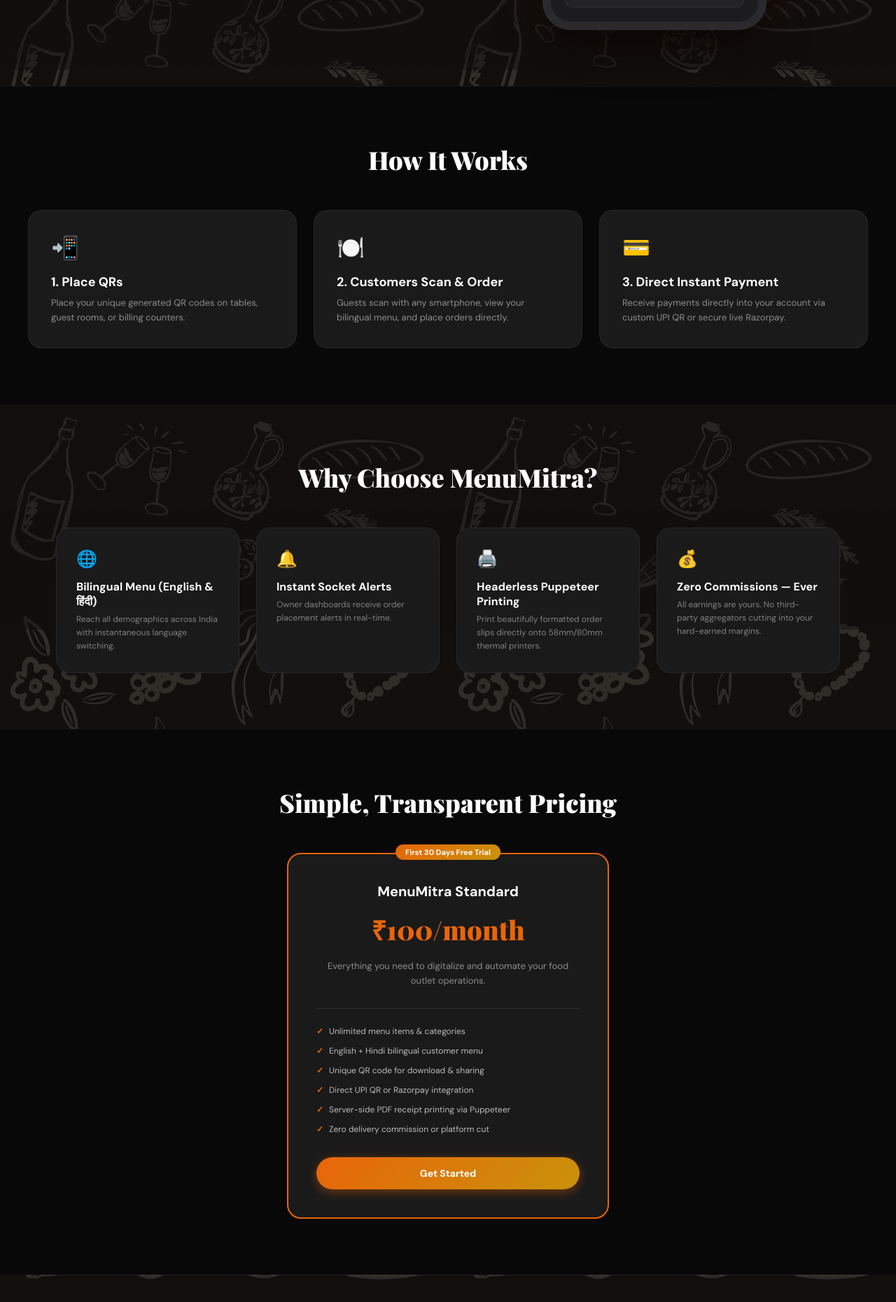
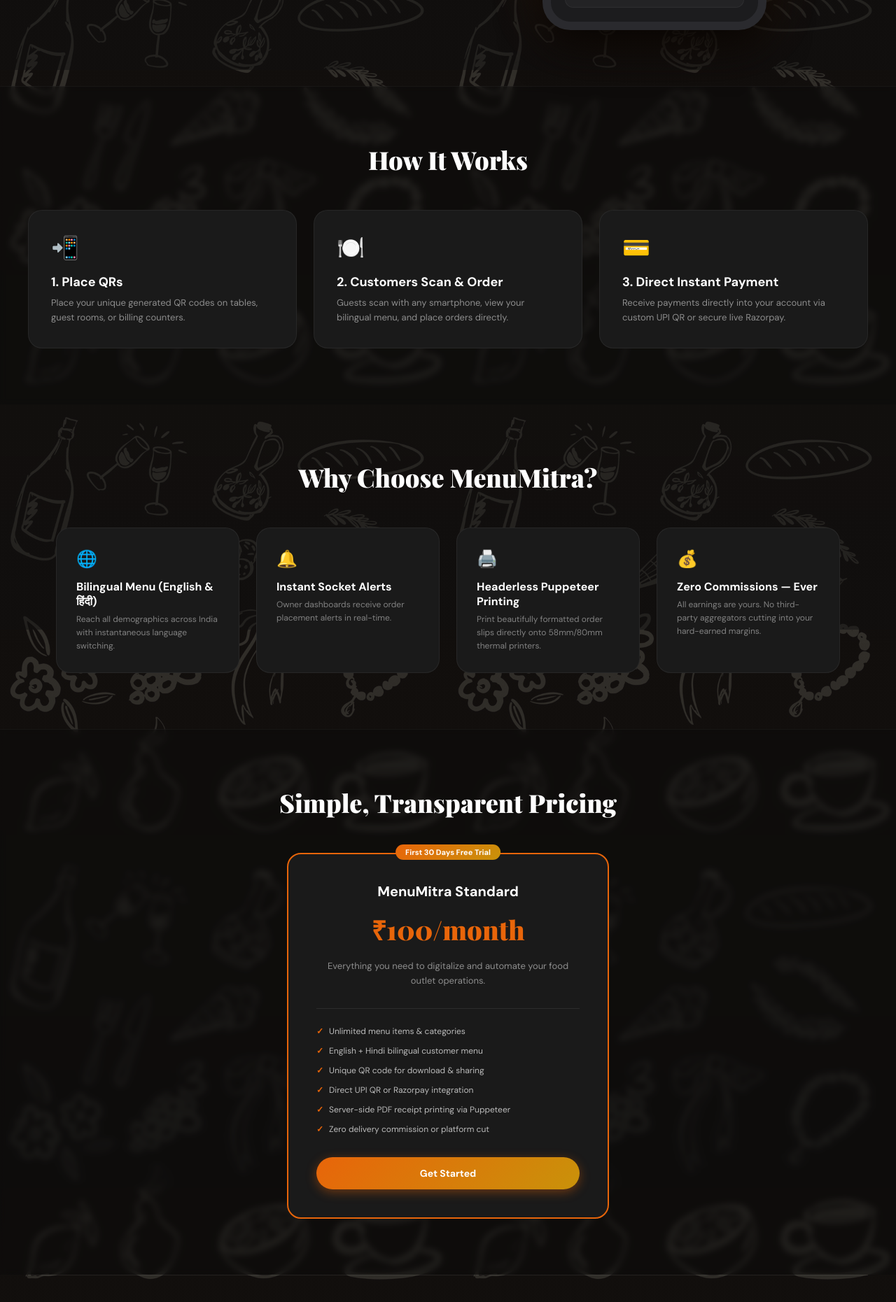
Before and after one commit to Jitu85/MenuMitra, a React (Create React App) app in the folder Client/: page / in a window 1280 px wide. Shown: the part 700-2561 px from the top of the page at 70% size. Built offline with nearby package versions, Linux system fonts and the light colour scheme; no server answers; a web font is replaced by a local one.

Commit message:
Fix background visibility by changing How It Works and Pricing sections to semi-transparent glassmorphic backdrops

```diff
--- a/Client/src/pages/Landing.jsx
+++ b/Client/src/pages/Landing.jsx
@@ -299,7 +299,7 @@ export default function Landing() {
       </header>
 
       {/* How it works */}
-      <section className="section-padding" style={{ padding: "80px 40px", background: "#080808", borderTop: "1px solid rgba(255,255,255,0.04)" }}>
+      <section className="section-padding" style={{ padding: "80px 40px", background: "rgba(10, 10, 10, 0.4)", backdropFilter: "blur(4px)", borderTop: "1px solid rgba(255,255,255,0.04)" }}>
         <div style={{ maxWidth: "1200px", margin: "0 auto" }}>
           <h2 style={{ fontFamily: "'Playfair Display', serif", fontSize: "36px", fontWeight: 900, textAlign: "center", marginBottom: "48px" }}>
             {t.howItWorks}
@@ -342,7 +342,7 @@ export default function Landing() {
       </section>
 
       {/* Subscription Plans */}
-      <section className="section-padding" style={{ padding: "80px 40px", background: "#080808", borderTop: "1px solid rgba(255,255,255,0.04)" }}>
+      <section className="section-padding" style={{ padding: "80px 40px", background: "rgba(10, 10, 10, 0.4)", backdropFilter: "blur(4px)", borderTop: "1px solid rgba(255,255,255,0.04)" }}>
         <div style={{ maxWidth: "1200px", margin: "0 auto" }}>
           <h2 style={{ fontFamily: "'Playfair Display', serif", fontSize: "36px", fontWeight: 900, textAlign: "center", marginBottom: "48px" }}>
             {t.pricingTitle}
```
